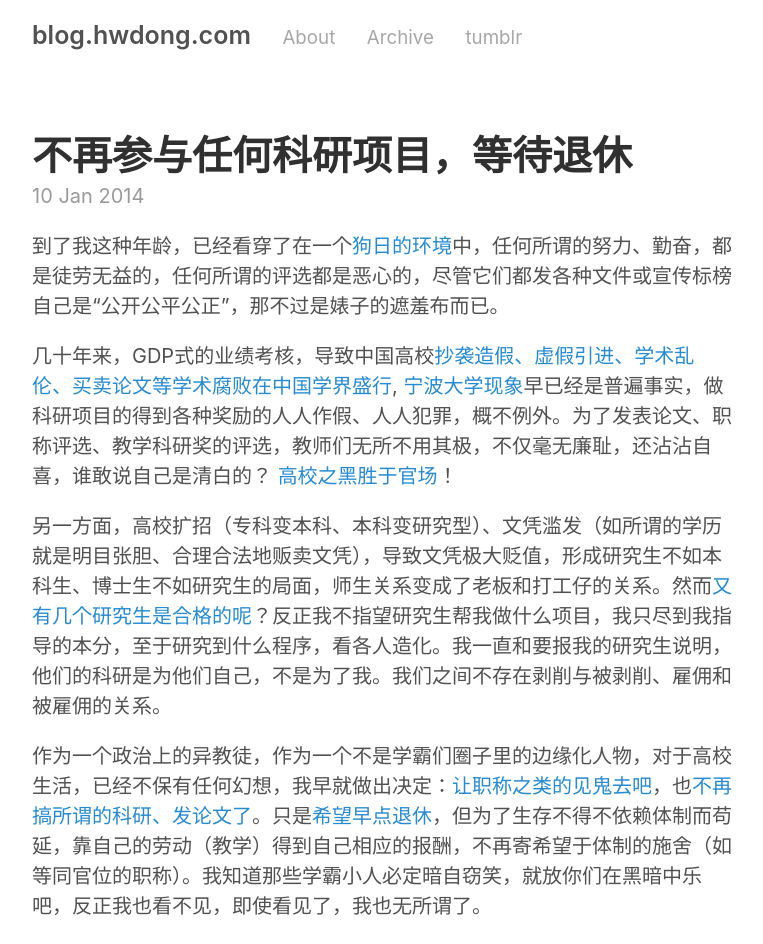
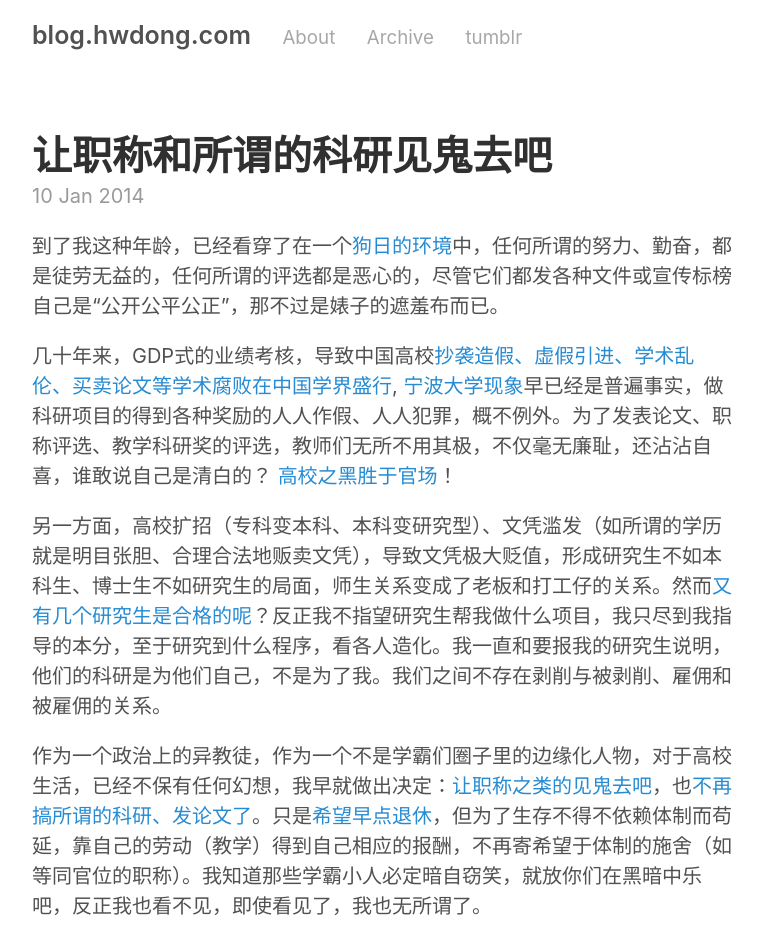
Before and after one commit to hwdong/hwdong-old.github.io, a Jekyll site: the page built from _posts/2014-01-10-不再参与任何科研项目，等待退休.md, in a window 1280 px wide. Shown: the top 944 px of the page, without its empty margins (258-1021 px from the left). Built offline with Jekyll 4.4.1, drawn with Linux system fonts in a browser that asks for light colours; comment, search, counter and statistics services are not loaded.

Commit message:
no research

```diff
--- a/_posts/2014-01-10-不再参与任何科研项目，等待退休.md
+++ b/_posts/2014-01-10-不再参与任何科研项目，等待退休.md
@@ -1,6 +1,6 @@
 ---
 layout: post
-title: 不再参与任何科研项目，等待退休
+title: 让职称和所谓的科研见鬼去吧
 comments: true
 ---
 
```
